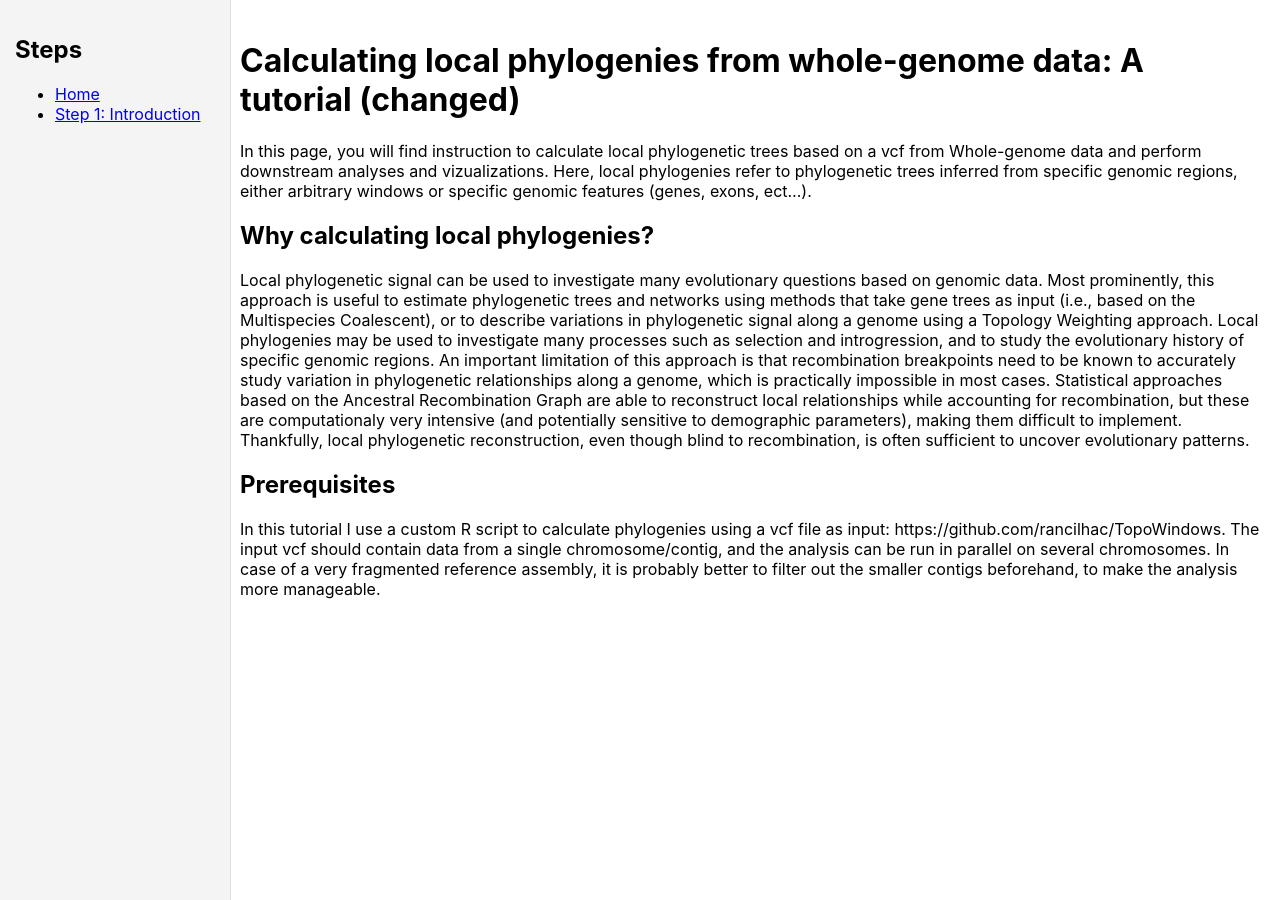
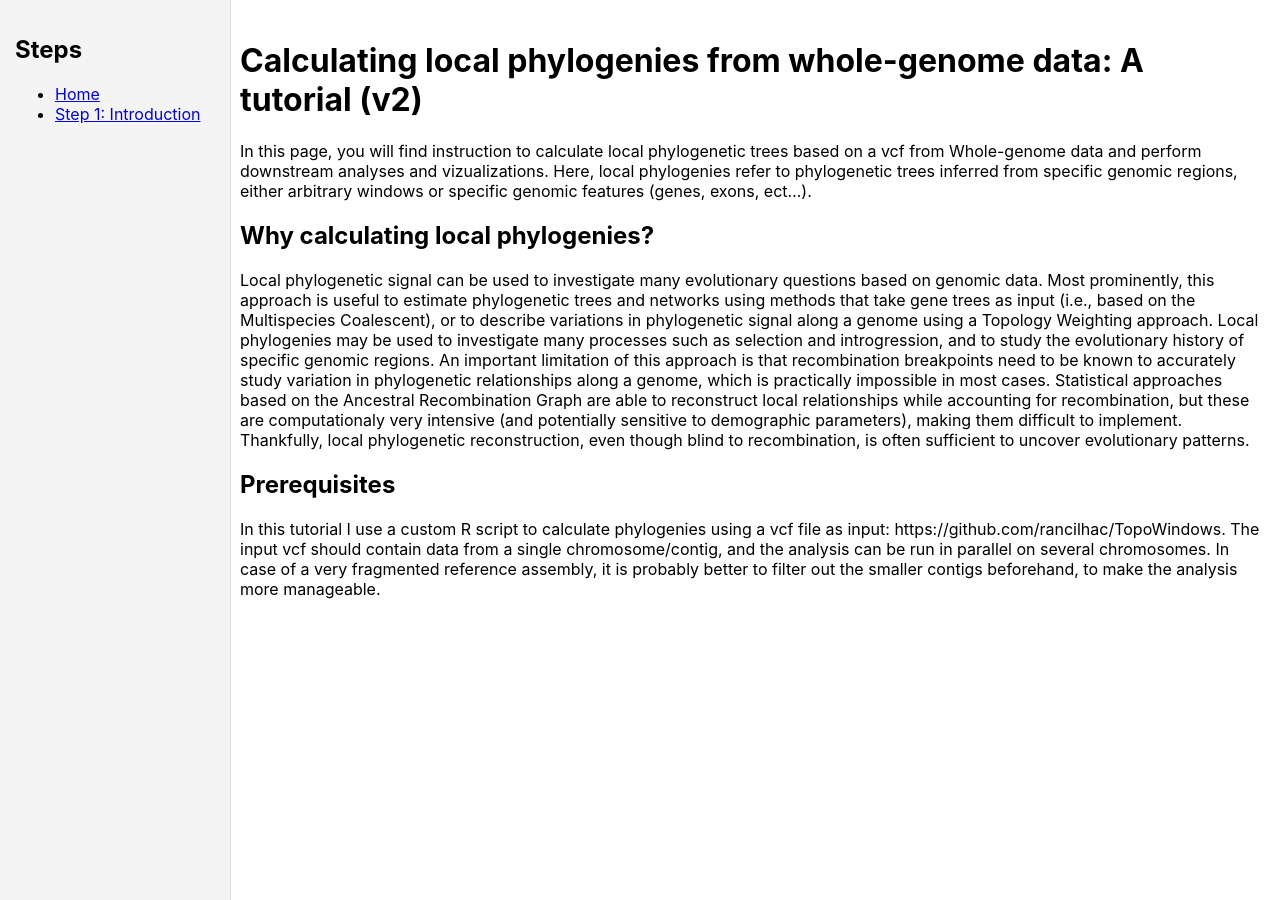
Before and after one commit to rancilhac/Genome-Wide-Phylogenies.github.io, a Jekyll site: the page built from index.md, in a window 1280 px wide. Built offline with Jekyll 4.4.1, drawn with Linux system fonts in a browser that asks for light colours; our own code applies the rules of GitHub Pages for plain Markdown files.

Commit message:
Update index.md

```diff
--- a/index.md
+++ b/index.md
@@ -1,4 +1,4 @@
-# Calculating local phylogenies from whole-genome data: A tutorial (changed)
+# Calculating local phylogenies from whole-genome data: A tutorial (v2)
 
 In this page, you will find instruction to calculate local phylogenetic trees based on a vcf from Whole-genome data and perform downstream analyses and vizualizations. Here, local phylogenies refer to phylogenetic trees inferred from specific genomic regions, either arbitrary windows or specific genomic features (genes, exons, ect...).
 
```
